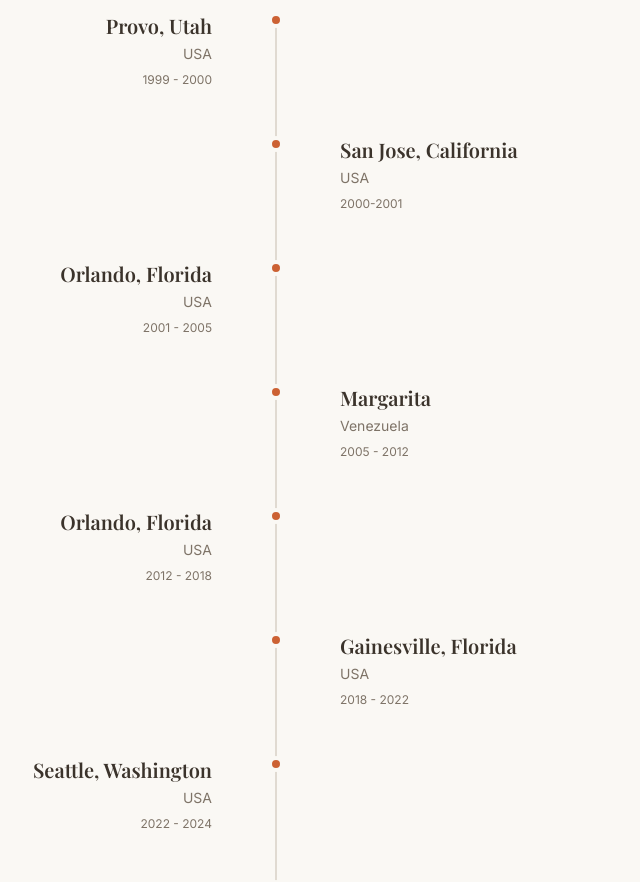
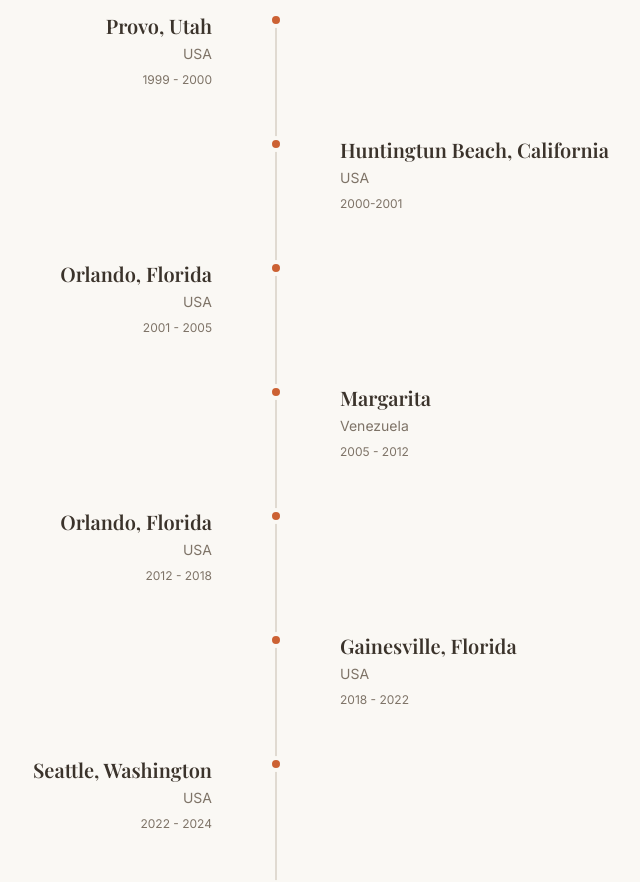
Before and after one commit to joserrivase/jose-rivas-website, a React (Vite) app: page /about in a window 1280 px wide. Shown: the part 1300-2182 px from the top of the page, without its empty margins (364-1004 px from the left). Built offline with nearby package versions, Linux system fonts and the light colour scheme; the HTML template or start-up script is replaced by a standard one.

Commit message:
Update city name in About component

```diff
--- a/src/pages/About.tsx
+++ b/src/pages/About.tsx
@@ -4,7 +4,7 @@ import { Card, CardContent, CardHeader, CardTitle } from "@/components/ui/card";
 const About = () => {
   const places = [
     { city: "Provo, Utah", country: "USA", period: "1999 - 2000" },
-    { city: "San Jose, California", country: "USA", period: "2000-2001" },
+    { city: "Huntingtun Beach, California", country: "USA", period: "2000-2001" },
     { city: "Orlando, Florida", country: "USA", period: "2001 - 2005" },
     { city: "Margarita", country: "Venezuela", period: "2005 - 2012" },
     { city: "Orlando, Florida", country: "USA", period: "2012 - 2018" },
```
